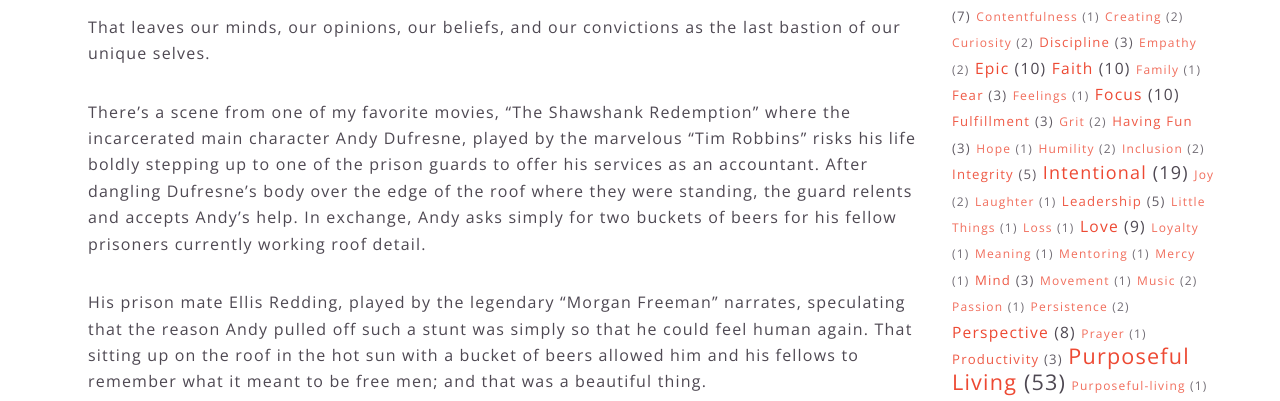
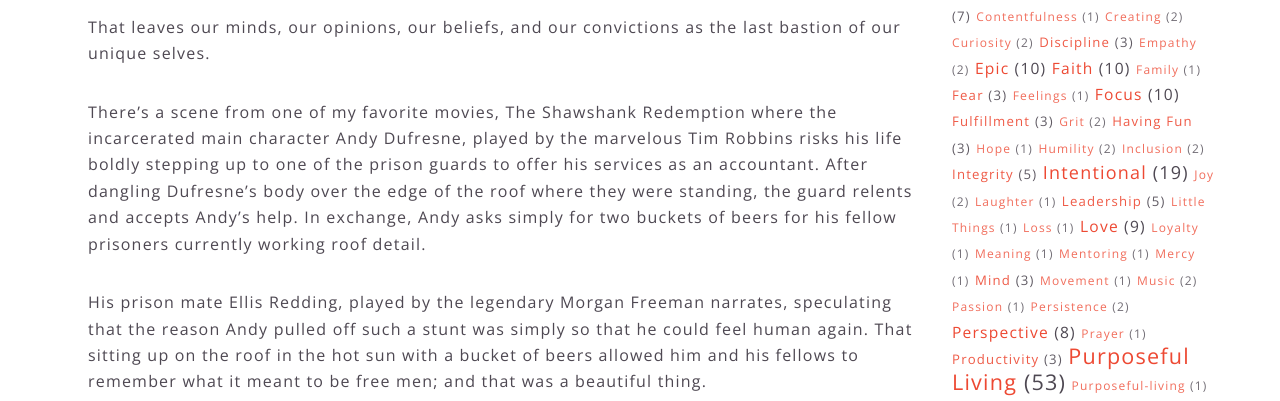
Before and after one commit to samng96/samng.me, a Jekyll site: the page built from letters-to-my-son/_posts/2017-12-10-critical-beliefs.markdown, in a window 1280 px wide and 900 px high, scrolled down 672 px. Shown: the part 159-560 px from the top of the window. Built offline with Jekyll 4.4.1, drawn with Linux system fonts in a browser that asks for light colours.

Commit message:
removing quotes

```diff
--- a/letters-to-my-son/_posts/2017-12-10-critical-beliefs.markdown
+++ b/letters-to-my-son/_posts/2017-12-10-critical-beliefs.markdown
@@ -17,9 +17,9 @@ Just about everything you can think of that is outside your body can be exported
 
 That leaves our minds, our opinions, our beliefs, and our convictions as the last bastion of our unique selves.
 
-There's a scene from one of my favorite movies, ["The Shawshank Redemption"](https://www.imdb.com/title/tt0111161/) where the incarcerated main character Andy Dufresne, played by the marvelous ["Tim Robbins"](https://www.imdb.com/name/nm0000209/) risks his life boldly stepping up to one of the prison guards to offer his services as an accountant. After dangling Dufresne's body over the edge of the roof where they were standing, the guard relents and accepts Andy's help. In exchange, Andy asks simply for two buckets of beers for his fellow prisoners currently working roof detail.
+There's a scene from one of my favorite movies, [The Shawshank Redemption](https://www.imdb.com/title/tt0111161/) where the incarcerated main character Andy Dufresne, played by the marvelous [Tim Robbins](https://www.imdb.com/name/nm0000209/) risks his life boldly stepping up to one of the prison guards to offer his services as an accountant. After dangling Dufresne's body over the edge of the roof where they were standing, the guard relents and accepts Andy's help. In exchange, Andy asks simply for two buckets of beers for his fellow prisoners currently working roof detail.
 
-His prison mate Ellis Redding, played by the legendary ["Morgan Freeman"](https://www.imdb.com/name/nm0000151/) narrates, speculating that the reason Andy pulled off such a stunt was simply so that he could feel human again. That sitting up on the roof in the hot sun with a bucket of beers allowed him and his fellows to remember what it meant to be free men; and that was a beautiful thing.
+His prison mate Ellis Redding, played by the legendary [Morgan Freeman](https://www.imdb.com/name/nm0000151/) narrates, speculating that the reason Andy pulled off such a stunt was simply so that he could feel human again. That sitting up on the roof in the hot sun with a bucket of beers allowed him and his fellows to remember what it meant to be free men; and that was a beautiful thing.
 
 Our beliefs, our convictions, our values - these are things that can never be taken from us.
 
```
Also changed, not shown: 1 other file.
